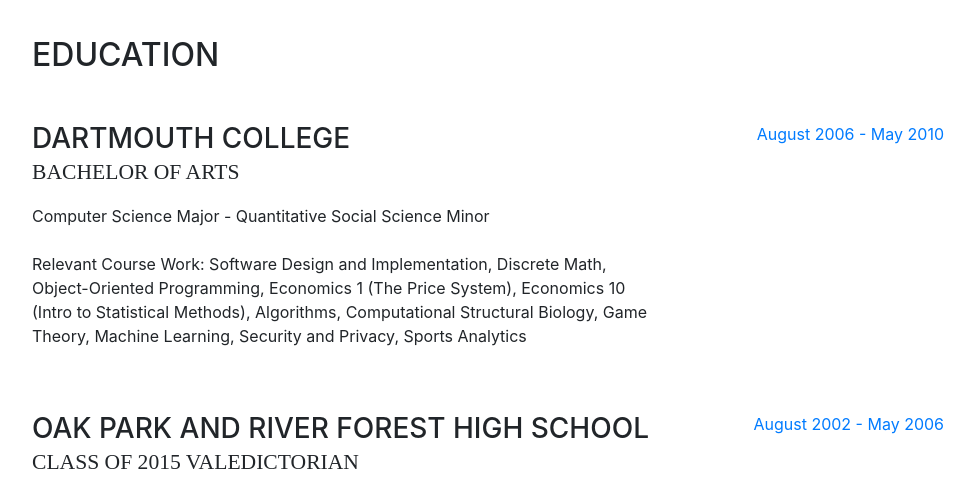
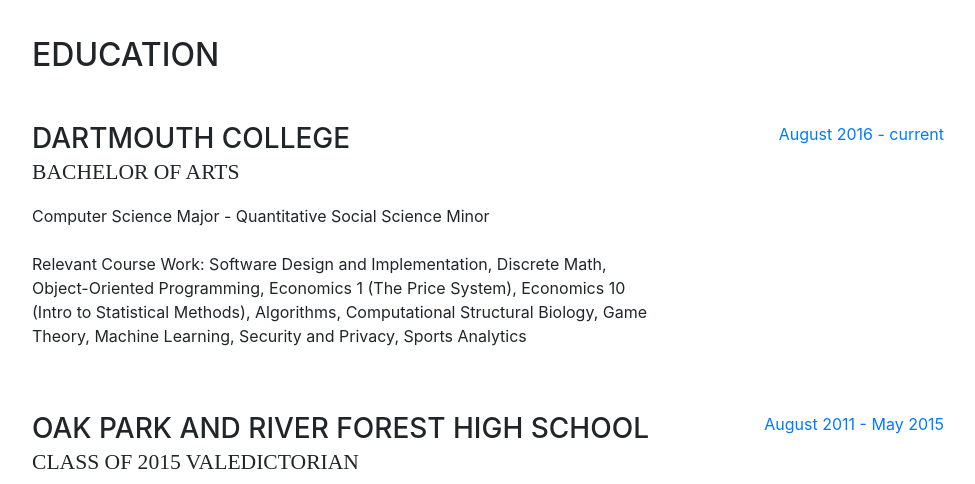
Before and after one commit to rblank96/ryanblankemeier.me, a website with bundled scripts: page index.html in a window 1280 px wide. Shown: the part 3440-3924 px from the top of the page, without its empty margins (288-1263 px from the left). Built offline with nearby package versions, Linux system fonts and the light colour scheme; a web font is replaced by a local one.

Commit message:
fixed date

```diff
--- a/index.html
+++ b/index.html
@@ -261,7 +261,7 @@
               <p><br> Relevant Course Work: Software Design and Implementation, Discrete Math, Object-Oriented Programming, Economics 1 (The Price System), Economics 10 (Intro to Statistical Methods), Algorithms, Computational Structural Biology, Game Theory, Machine Learning, Security and Privacy, Sports Analytics</p>
             </div>
             <div class="resume-date text-md-right">
-              <span class="text-primary">August 2006 - May 2010</span>
+              <span class="text-primary">August 2016 - current</span>
             </div>
           </div>
 
@@ -271,7 +271,7 @@
               <div class="subheading mb-3">Class of 2015 Valedictorian</div>
             </div>
             <div class="resume-date text-md-right">
-              <span class="text-primary">August 2002 - May 2006</span>
+              <span class="text-primary">August 2011 - May 2015</span>
             </div>
           </div>
 
```
